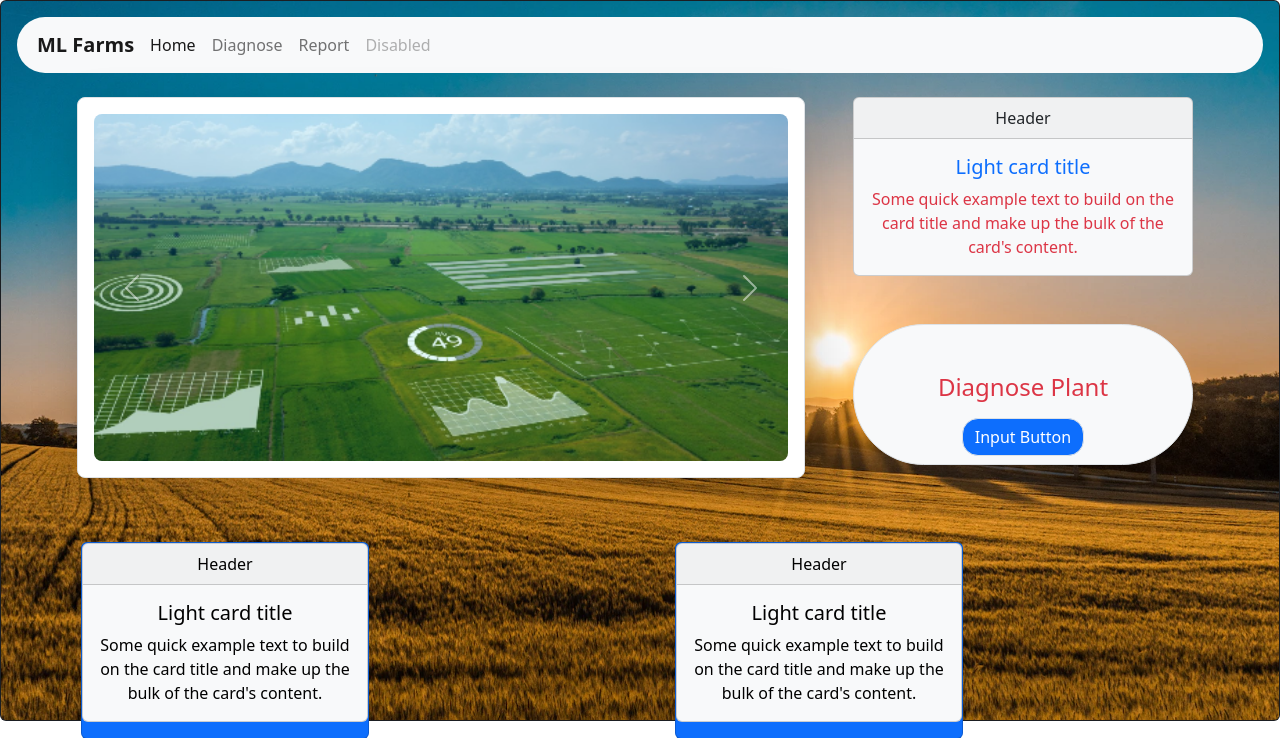
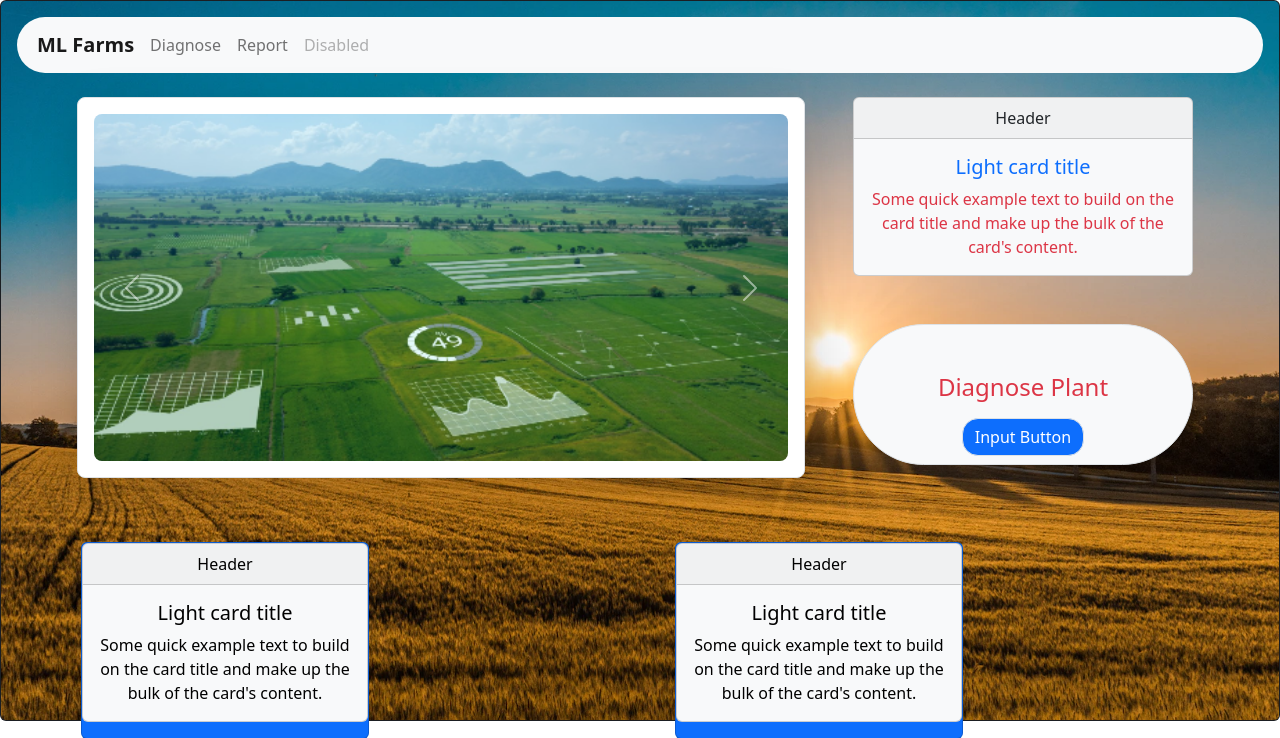
Before and after one commit to VinayYadava/Potato-Disease, a Flask app: page / in a window 1280 px wide. Shown: the top 738 px of the page. Run offline with Flask 2, Linux system fonts and the light colour scheme.

Commit message:
changed home.html

```diff
--- a/templates/diagnose.html
+++ b/templates/diagnose.html
@@ -19,9 +19,6 @@
                       </button>
                       <div class="collapse navbar-collapse" id="navbarNav">
                         <ul class="navbar-nav">
-                          <li class="nav-item">
-                            <a class="nav-link active" aria-current="page" href="/">Home</a>
-                          </li>
                           <li class="nav-item">
                             <a class="nav-link" href="/diagnose_form">Diagnose</a>
                           </li>
--- a/templates/home.html
+++ b/templates/home.html
@@ -19,9 +19,6 @@
                   </button>
                   <div class="collapse navbar-collapse" id="navbarNav">
                     <ul class="navbar-nav">
-                      <li class="nav-item">
-                        <a class="nav-link active" aria-current="page" href="/">Home</a>
-                      </li>
                       <li class="nav-item">
                         <a class="nav-link" href="/diagnose_form">Diagnose</a>
                       </li>
```
